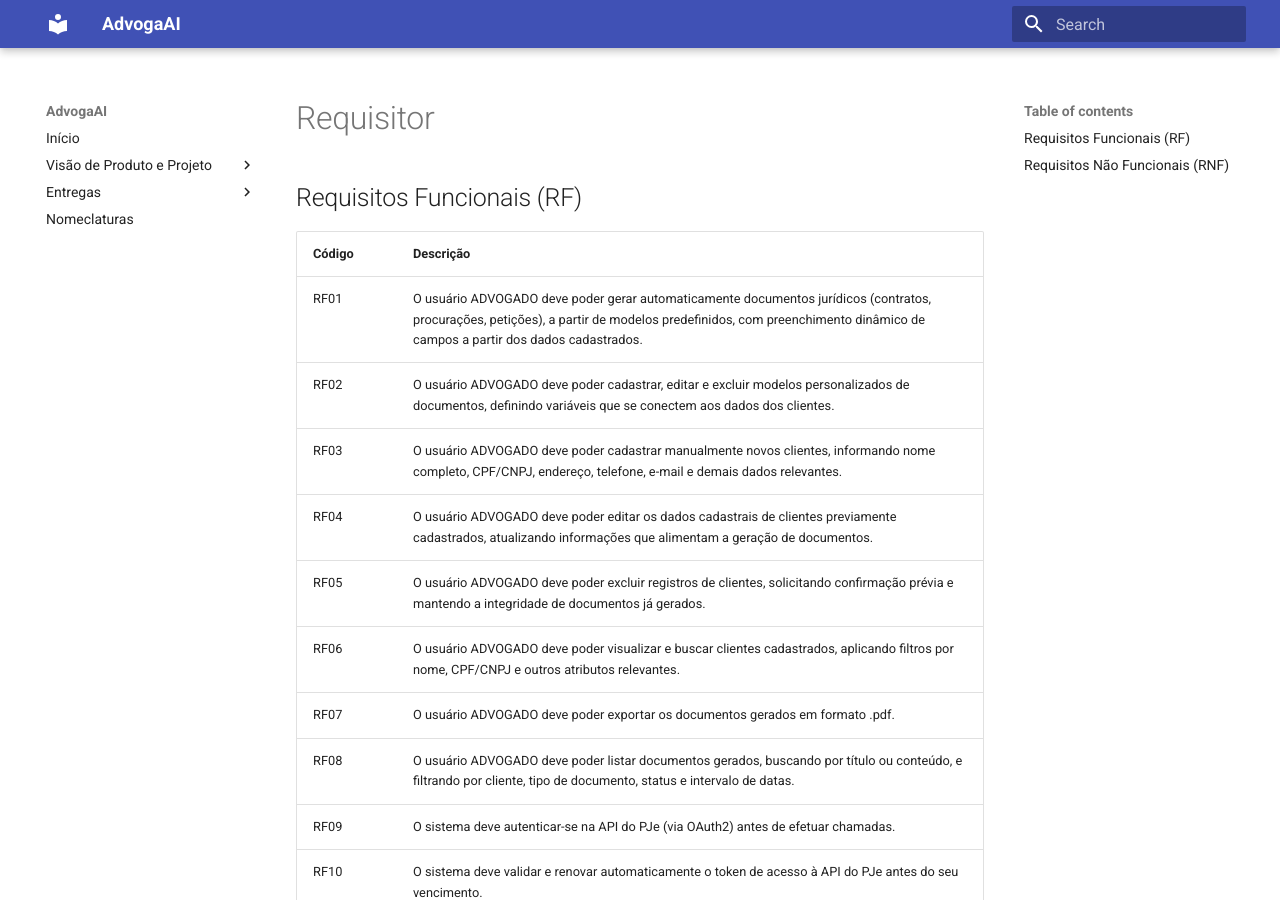
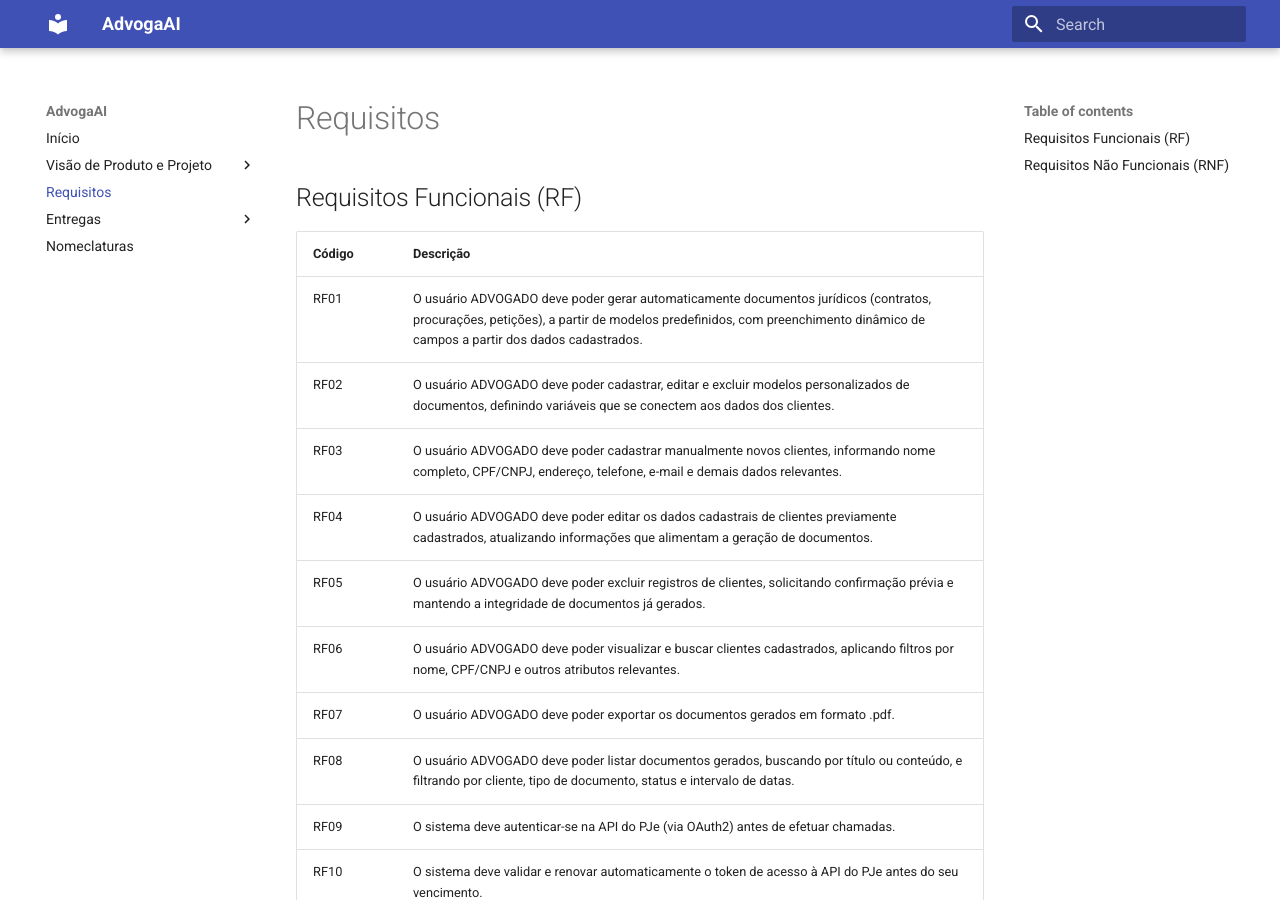
Before and after one commit to mdsreq-fga-unb/2025.1-T01-AdvogaAI, an MkDocs documentation site: the page built from docs/requisitor.md, in a window 1280 px wide and 900 px high. Built offline with MkDocs 1.6.1 and Material for MkDocs 9.7.7, drawn with Linux system fonts in a browser that asks for light colours; part of the change alters nothing that is shown.

Commit message:
docs: update mkdocs.yml

```diff
--- a/mkdocs.yml
+++ b/mkdocs.yml
@@ -10,6 +10,7 @@ nav:
       - Estratégias de Engenharia de Software: estrategia.md
       - Cronograma: cronograma.md
       - Interação entre Equipe e Cliente: equipecliente.md
+  - Requisitos: requisitor.md
   - Entregas:
       - Unidade 1: unidade1.md
   - Nomeclaturas: naming.md
```
